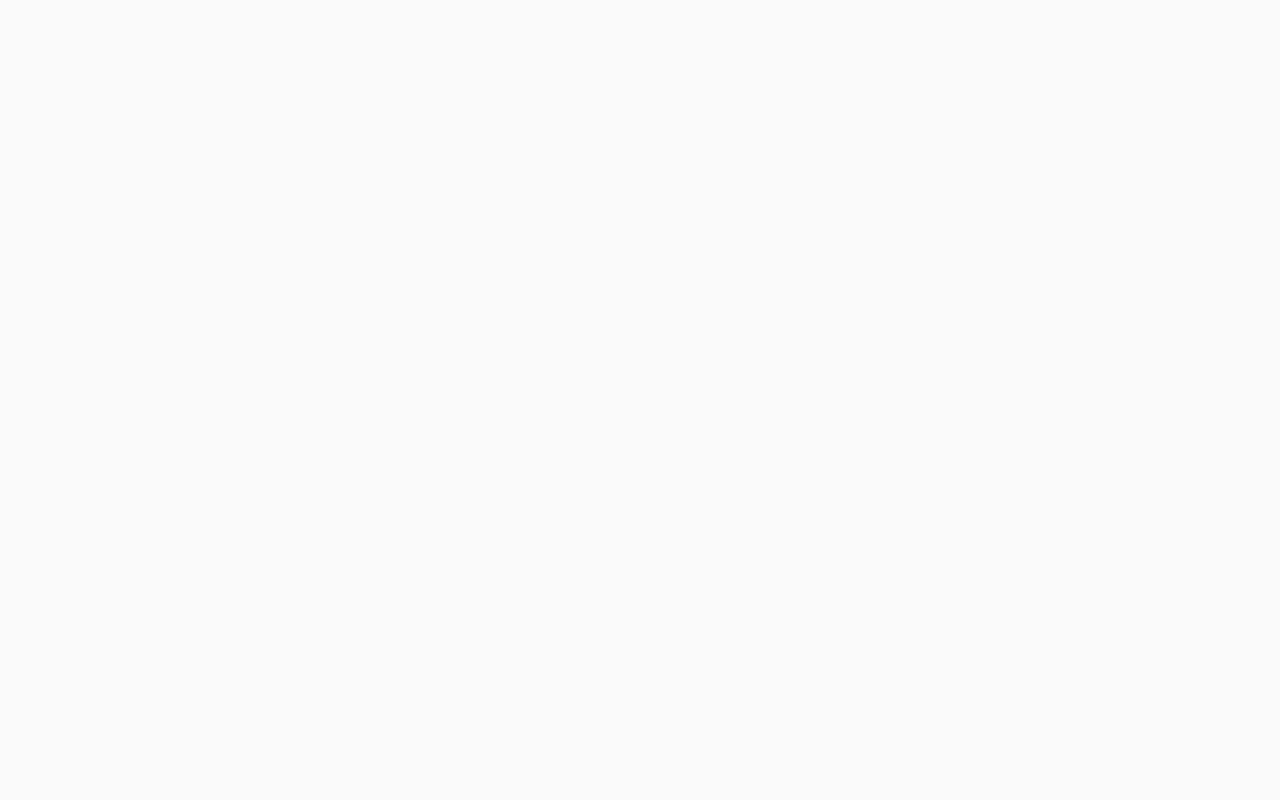
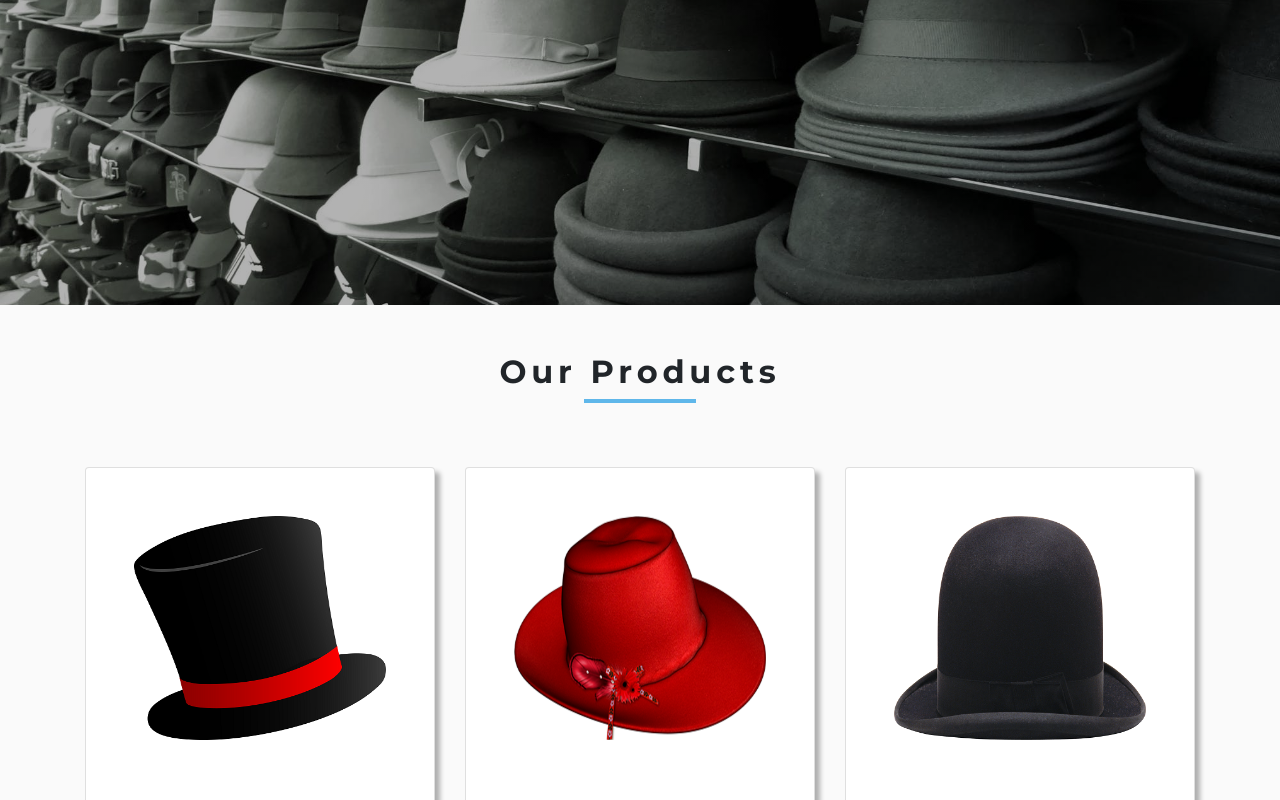
Before and after one commit to Nerijus123/react-hat-store, a React (Create React App) app: page /products in a window 1280 px wide. Shown: the part 300-1100 px from the top of the page. Before the commit the page ends 800 px from the top, so only its background shows below. Built offline with nearby package versions, Linux system fonts and the light colour scheme.

Commit message:
all product section

```diff
--- a/src/components/HomePage/Featured.js
+++ b/src/components/HomePage/Featured.js
@@ -11,7 +11,7 @@ export default function Featured() {
         {/* title */}
         <Title title="featured products" center="true" />
         {/* products */}
-        <div className="row">
+        <div className="row my-5">
           <ProductConsumer>
             {value => {
               const { featuredProducts } = value;
--- /dev/null
+++ b/src/components/ProductsPage/Products.js
@@ -0,0 +1,28 @@
+import React from "react";
+import { ProductConsumer } from "../../context";
+import Title from "../Title";
+import Product from "../Product";
+
+export default function Products() {
+  return (
+    <ProductConsumer>
+      {value => {
+        const { filteredProducts } = value;
+        return (
+          <section className="py-5">
+            <div className="container">
+              {/* title */}
+              <Title center title="our products" />
+              {/* products */}
+              <div className="row py-5">
+                {filteredProducts.map(product => {
+                  return <Product key={product.id} product={product} />;
+                })}
+              </div>
+            </div>
+          </section>
+        );
+      }}
+    </ProductConsumer>
+  );
+}
--- a/src/pages/ProductsPage.js
+++ b/src/pages/ProductsPage.js
@@ -1,9 +1,13 @@
-import React from 'react'
+import React from "react";
+import Products from "../components/ProductsPage/Products";
+import Hero from "../components/Hero";
+import productsBcg from "../images/productsBcg.jpeg";
 
 export default function ProductsPage() {
-    return (
-        <>
-           <h1>Hello from Products Page</h1>
-        </>
-    )
+  return (
+    <>
+      <Hero img={productsBcg} />
+      <Products />
+    </>
+  );
 }
```
Also changed, not shown: src/images/productsBcg.jpeg (added).
